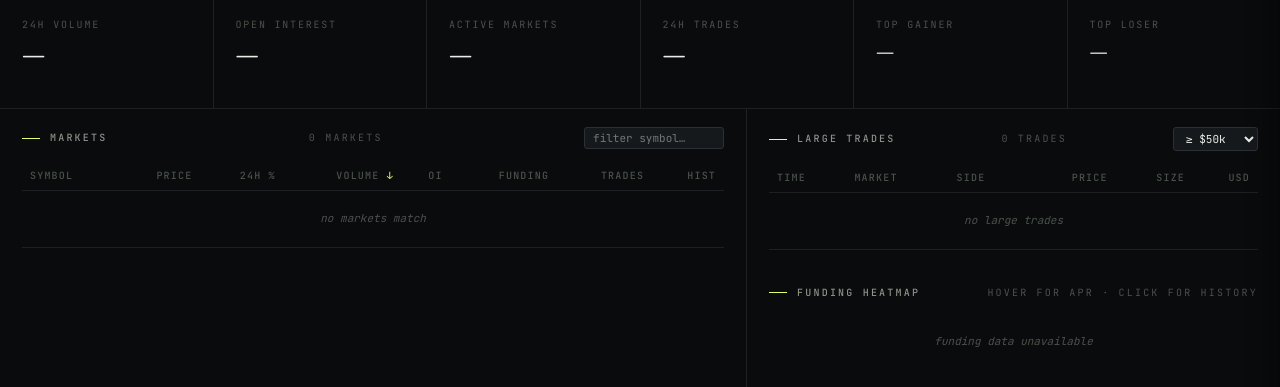
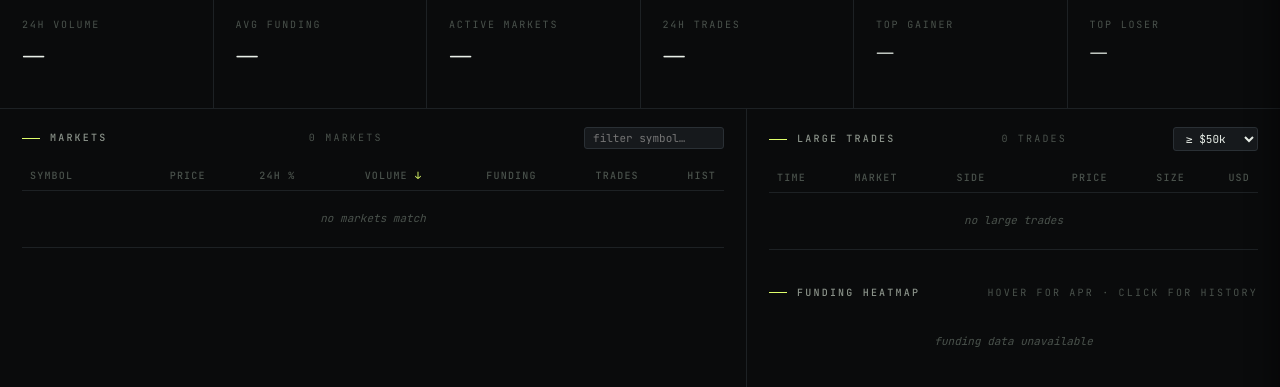
Before and after one commit to Darrennen/LighterDash, a FastAPI app: page / in a window 1280 px wide. Shown: the part 64-451 px from the top of the page. Run offline with FastAPI, Linux system fonts and the light colour scheme; data that the repository does not hold is empty.

Commit message:
Replace OI (unavailable) with vol-weighted avg funding rate
Lighter's public API has no open interest endpoint — all OI fields
were permanently zero. Replaced with volume-weighted average funding
rate across all perp markets, which is both available and more useful
as a market sentiment signal.

- Removed OI column from markets table
- Replaced OI KPI with Avg Funding (8h rate + annualised APR)
- API summary now includes avg_funding_weighted + funded_markets count

Co-Authored-By: Claude Sonnet 4.6 <noreply@anthropic.com>

```diff
--- a/app/routes/api.py
+++ b/app/routes/api.py
@@ -56,7 +56,6 @@ async def markets():
         return {"markets": [], "summary": None, "ts": store.last_sync}
 
     total_vol = sum(m["volume_24h"] for m in store.markets)
-    total_oi = sum(m["oi_usd"] for m in store.markets)
     total_trades = sum(m["trades_24h"] for m in store.markets)
     active = sum(1 for m in store.markets if m["volume_24h"] > 0)
 
@@ -64,16 +63,25 @@ async def markets():
     top_gainer = by_change[0] if by_change else None
     top_loser = by_change[-1] if by_change else None
 
+    # Volume-weighted average funding across markets that have both funding + volume
+    funded = [m for m in store.markets if m.get("funding") is not None and m["volume_24h"] > 0]
+    funded_vol = sum(m["volume_24h"] for m in funded)
+    avg_funding = (
+        sum(m["funding"] * m["volume_24h"] for m in funded) / funded_vol
+        if funded_vol else None
+    )
+
     return {
         "markets": store.markets,
         "summary": {
             "total_volume_24h": total_vol,
-            "total_oi_usd": total_oi,
             "total_trades_24h": total_trades,
             "active_markets": active,
             "listed_markets": len(store.markets),
             "top_gainer": top_gainer,
             "top_loser": top_loser,
+            "avg_funding_weighted": avg_funding,
+            "funded_markets": len(funded),
         },
         "ts": store.last_sync,
     }
--- a/static/app.js
+++ b/static/app.js
@@ -62,9 +62,17 @@ async function apiGet(path) {
 function renderKpis(summary) {
   if (!summary) return;
   $('#kpi-vol').textContent = fmtUsd(summary.total_volume_24h);
-  $('#kpi-vol-sub').textContent = 'quote · all perps';
-  $('#kpi-oi').textContent = fmtUsd(summary.total_oi_usd);
-  $('#kpi-oi-sub').textContent = 'notional · all perps';
+  $('#kpi-vol-sub').textContent = 'quote · all markets';
+  const avgF = summary.avg_funding_weighted;
+  if (avgF != null) {
+    $('#kpi-funding').textContent = (avgF * 100).toFixed(4) + '%';
+    $('#kpi-funding').className = 'val ' + (avgF > 0 ? 'up' : avgF < 0 ? 'down' : 'neutral');
+    const apr = avgF * 3 * 365 * 100;
+    $('#kpi-funding-sub').textContent = apr.toFixed(1) + '% APR · vol-weighted';
+  } else {
+    $('#kpi-funding').textContent = '—';
+    $('#kpi-funding-sub').textContent = 'waiting for data';
+  }
   $('#kpi-mkts').textContent = summary.active_markets + ' / ' + summary.listed_markets;
   $('#kpi-mkts-sub').textContent = 'trading · listed';
   $('#kpi-trades').textContent = Number(summary.total_trades_24h).toLocaleString();
@@ -110,12 +118,12 @@ function renderMarkets() {
         <td class="num ${flash}">${fmtUsd(m.last_price)}</td>
         <td class="num ${chgCls}">${fmtPct(m.price_change)}</td>
         <td class="num bar-cell"><div class="bar pos" style="width:${barPct}%"></div><span>${fmtUsd(m.volume_24h)}</span></td>
-        <td class="num">${fmtUsd(m.oi_usd)}</td>
+
         <td class="num ${fundCls}">${m.funding != null ? (m.funding * 100).toFixed(4) + '%' : '—'}</td>
         <td class="num">${Number(m.trades_24h).toLocaleString()}</td>
         <td class="num"><button class="chart-btn" data-mid="${m.market_id}" title="show history">▸</button></td>
       </tr>`;
-  }).join('') || `<tr><td colspan="8" class="empty">no markets match</td></tr>`;
+  }).join('') || `<tr><td colspan="7" class="empty">no markets match</td></tr>`;
 
   $$('#mktTable thead th').forEach(th => {
     th.classList.toggle('sorted', th.dataset.k === state.sortKey);
--- a/templates/index.html
+++ b/templates/index.html
@@ -33,7 +33,7 @@
 
 <section class="kpis">
   <div class="kpi"><div class="lbl">24h Volume</div><div class="val" id="kpi-vol">—</div><div class="sub" id="kpi-vol-sub">&nbsp;</div></div>
-  <div class="kpi"><div class="lbl">Open Interest</div><div class="val" id="kpi-oi">—</div><div class="sub" id="kpi-oi-sub">&nbsp;</div></div>
+  <div class="kpi"><div class="lbl">Avg Funding</div><div class="val" id="kpi-funding">—</div><div class="sub" id="kpi-funding-sub">&nbsp;</div></div>
   <div class="kpi"><div class="lbl">Active Markets</div><div class="val" id="kpi-mkts">—</div><div class="sub" id="kpi-mkts-sub">&nbsp;</div></div>
   <div class="kpi"><div class="lbl">24h Trades</div><div class="val" id="kpi-trades">—</div><div class="sub" id="kpi-trades-sub">&nbsp;</div></div>
   <div class="kpi"><div class="lbl">Top Gainer</div><div class="val" id="kpi-gainer" style="font-size:22px">—</div><div class="sub" id="kpi-gainer-sub">&nbsp;</div></div>
@@ -53,13 +53,13 @@
             <th data-k="last_price" class="num">Price</th>
             <th data-k="price_change" class="num">24h %</th>
             <th data-k="volume_24h" class="num sorted">Volume</th>
-            <th data-k="oi_usd" class="num">OI</th>
+
             <th data-k="funding" class="num">Funding</th>
             <th data-k="trades_24h" class="num">Trades</th>
             <th data-k="chart" class="num">Hist</th>
           </tr>
         </thead>
-        <tbody id="mktBody"><tr><td colspan="8" class="empty">loading markets…</td></tr></tbody>
+        <tbody id="mktBody"><tr><td colspan="7" class="empty">loading markets…</td></tr></tbody>
       </table>
     </div>
   </div>
```
